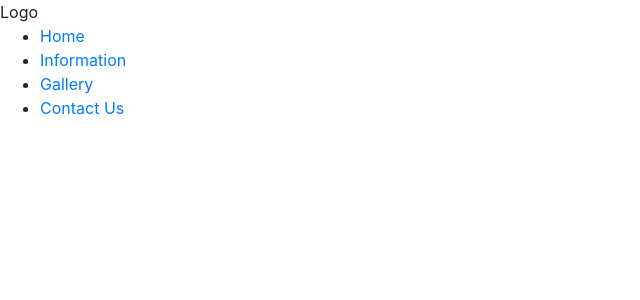
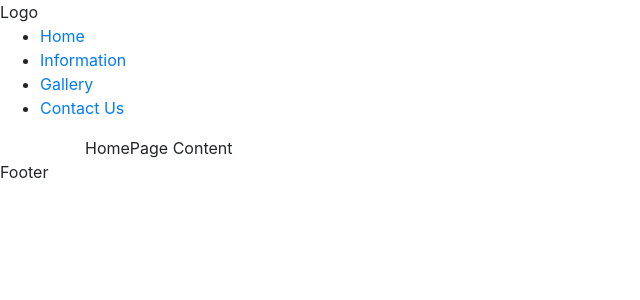
Before and after one commit to francescopapini/ventos, a React (Create React App) app: page / in a window 1280 px wide. Shown: the top 300 px of the page, without its empty margins (0-640 px from the left). Built offline with nearby package versions, Linux system fonts and the light colour scheme.

Commit message:
added container to homepage

```diff
--- a/src/App.js
+++ b/src/App.js
@@ -2,12 +2,14 @@ import React, { Component } from 'react'
 import './App.css'
 import Navbar from './components/navbarComponent/navbar'
 import Footer from './components/footerComponent/footer'
+import Homepage from './components/pages/homePage'
 
 class App extends Component {
   render() {
     return (
       <div className="App">
         <Navbar />
+        <Homepage />
         <Footer />
       </div>
     );
--- a/src/components/footerComponent/footer.js
+++ b/src/components/footerComponent/footer.js
@@ -4,7 +4,7 @@ class Footer extends Component {
   render() {
     return (
       <footer>
-
+         Footer
       </footer>
     );
   }
--- a/src/components/pages/homePage.js
+++ b/src/components/pages/homePage.js
@@ -1,16 +1,13 @@
 import React, { Component } from 'react'
 
-class Footer extends Component {
+class Homepage extends Component {
   render() {
     return (
-      <header>
-        <footer>
-
-        </footer>
-
-      </header>
+      <div className="container">
+        HomePage Content
+      </div>
     );
   }
 }
 
-export default Footer;
+export default Homepage;
```
